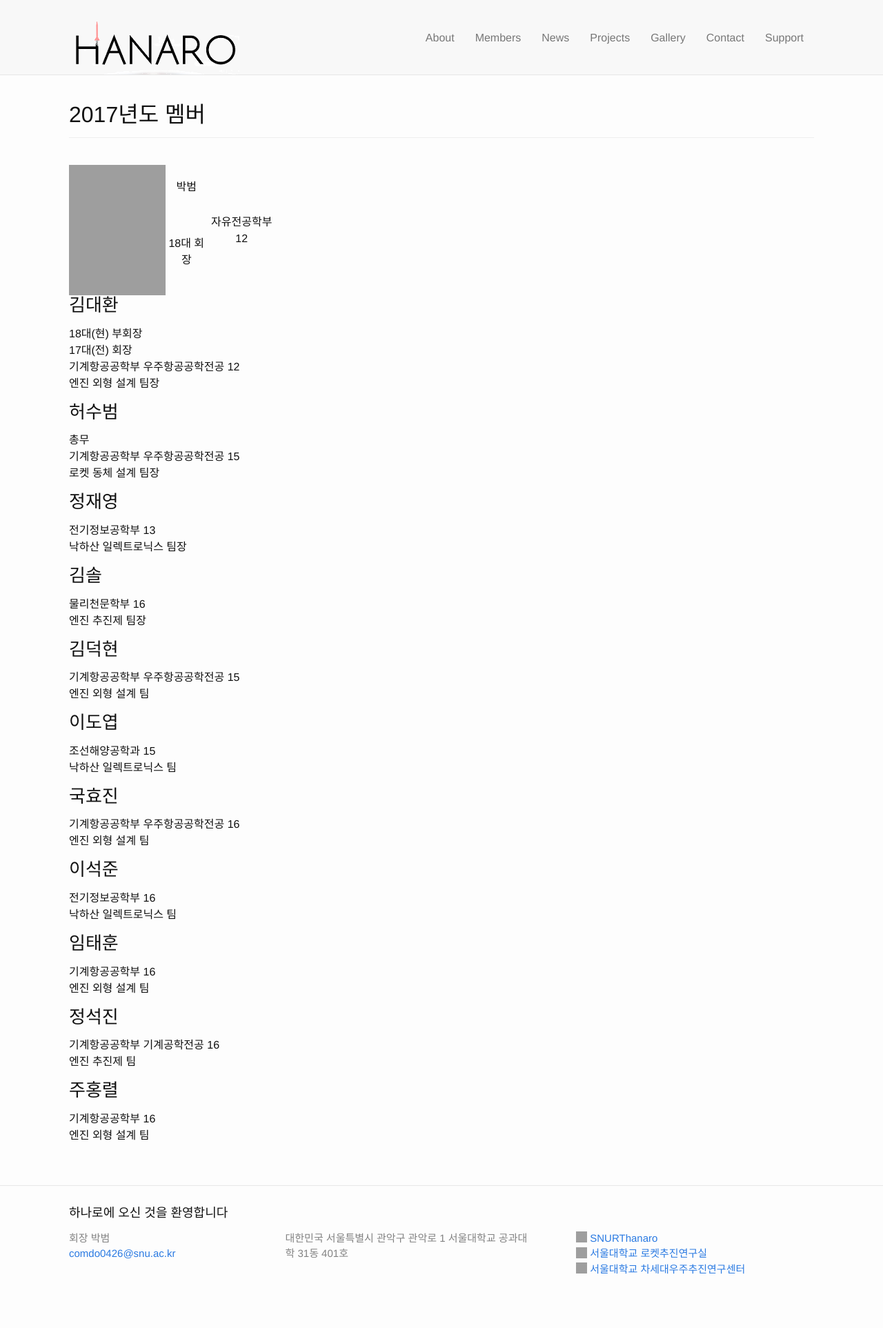
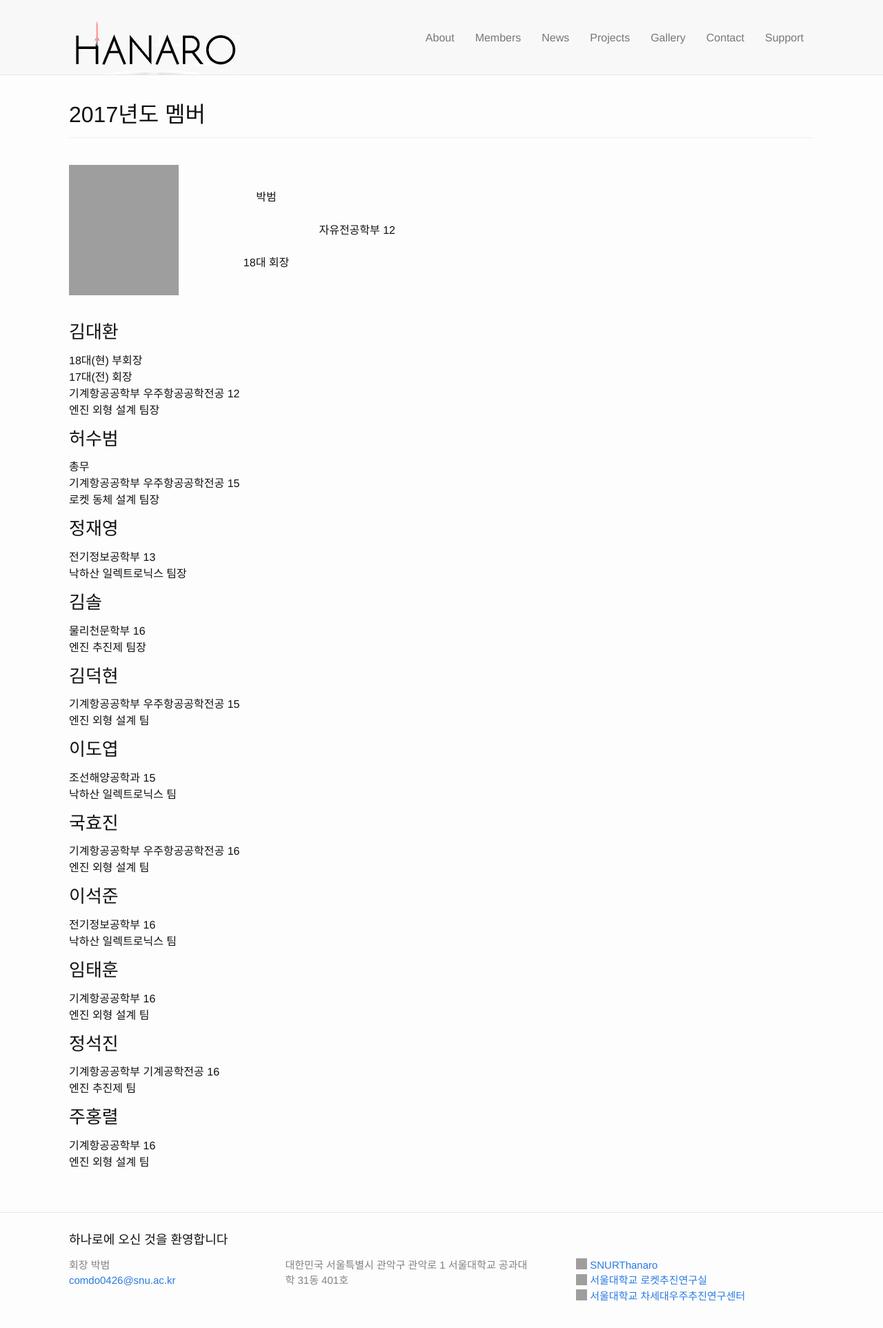
Before and after one commit to Hanaro2021/hanaro.github.io, a Jekyll site: the page built from _pages/2.members.md, in a window 1280 px wide. Shown: the top 1925 px of the page at 69% size. Built offline with Jekyll 4.4.1, drawn with Linux system fonts in a browser that asks for light colours; nearby versions of some CDN libraries; grey boxes are pictures that could not be loaded.

Commit message:
Update 2.members.md

```diff
--- a/_pages/2.members.md
+++ b/_pages/2.members.md
@@ -9,7 +9,7 @@ _ _ _
 <br/>
 
 
-<table style="width:300px">
+<table style="width:500px">
 <tr>
 <td rowspan="2"><img src="https://github.com/hsb6350/hanaro.github.io/blob/master/assets/logo/parkbeom.PNG?raw=true" width="159" height="189"/></td>
 <td align="center">박범</td>
@@ -18,8 +18,7 @@ _ _ _
 <tr>
 <td align="center">18대 회장</td>
 </tr>
-
-</table>
+</table><br/>
 
 <h3>김대환</h3>
 18대(현) 부회장<br/>
```
